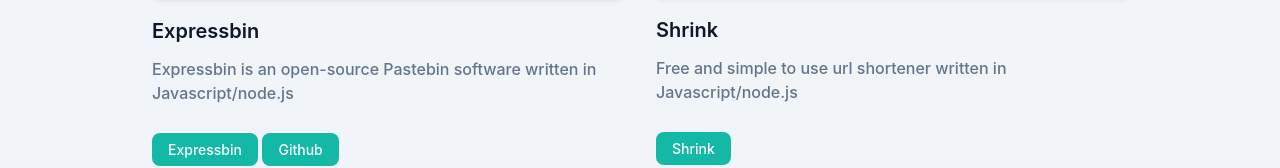
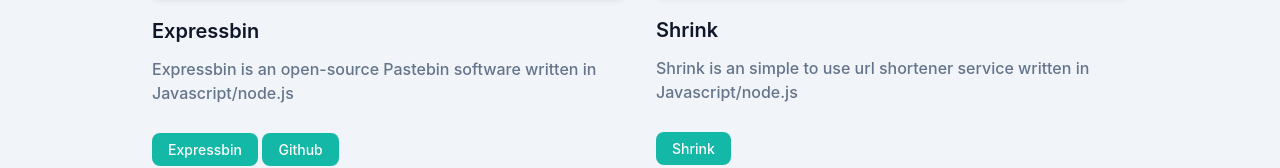
Before and after one commit to FDMZ17/fdmz17.github.io, a website: page index.html in a window 1280 px wide. Shown: the part 1514-1682 px from the top of the page. Drawn offline with Linux system fonts and the light colour scheme.

Commit message:
Mon May 16 11:05:52 AM WIB 2022

```diff
--- a/index.html
+++ b/index.html
@@ -134,7 +134,7 @@
             <img src="dist/img/projects2.png" alt="Expressbin" width="w-full" />
           </div>
             <h3 class="font-semibold text-xl text-dark mt-5 mb-3">Shrink</h3>
-            <p class="font-medium text-base text-secondary">Free and simple to use url shortener written in Javascript/node.js</p>
+            <p class="font-medium text-base text-secondary">Shrink is an simple to use url shortener service written in Javascript/node.js</p>
           <div class="mb-8 mt-8">
             <a href="https://shrink.eu.org" class="rounded-lg bg-primary py-2 px-4 text-sm font-medium text-white hover:opacity-80">Shrink</a>
           </div>
```
